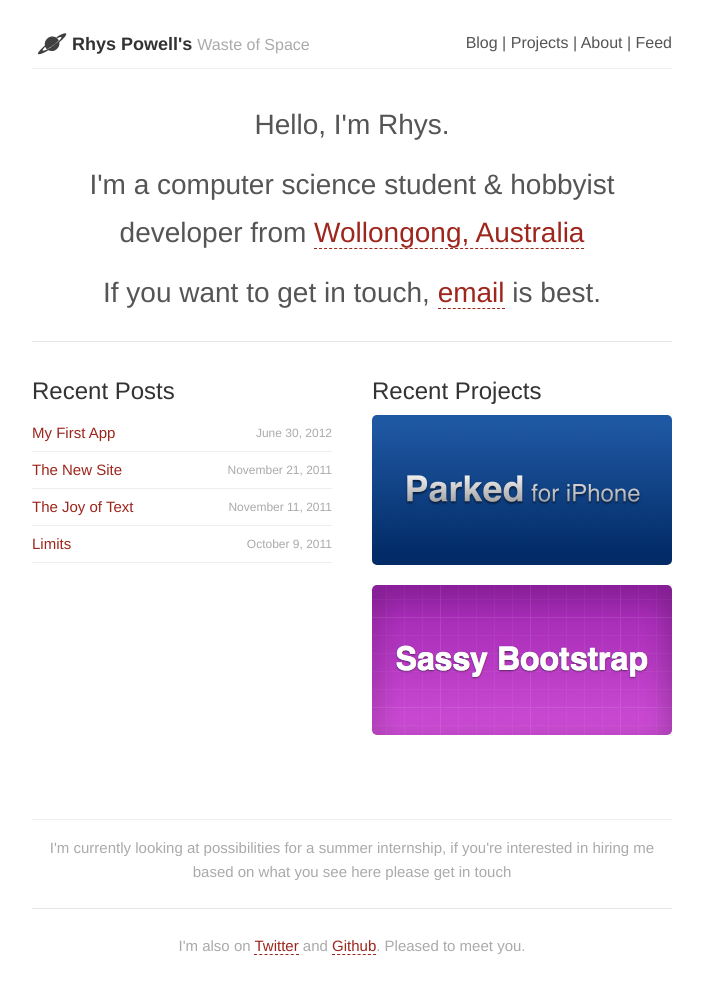
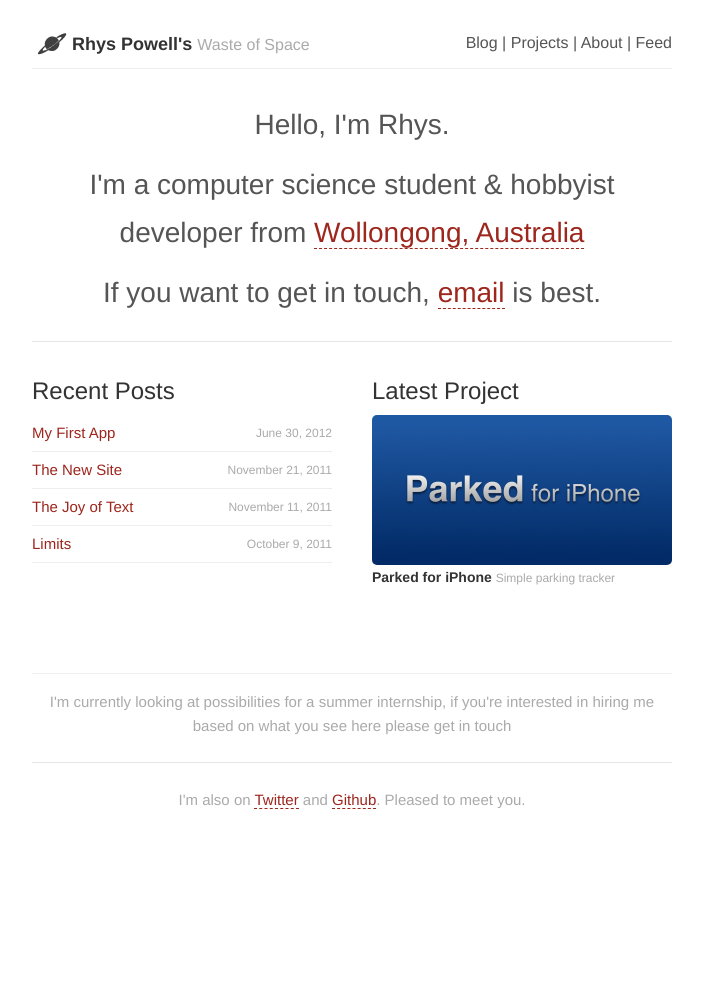
Before and after one commit to rpowelll/rpowelll.github.com, a Jekyll site: the page built from index.html, in a window 1280 px wide. Shown: the whole page, without its empty margins (288-991 px from the left). Built offline with Jekyll 4.4.1, drawn with Linux system fonts in a browser that asks for light colours; Markdown is read by kramdown in place of the engine named in the settings; the list of posts is cut into pages by our own code; after the commit the page ends 900 px from its top, so only the background shows below that.

Commit message:
Only show one latest project on homepage

```diff
--- a/css/site.css
+++ b/css/site.css
@@ -427,9 +427,9 @@ body > section#content .intro p {
       padding: 9px 0 5px 0;
       height: 30px; } }
 #recent-activity #projects .project-thumb {
-  text-indent: -3000px;
   margin-bottom: 20px; }
   #recent-activity #projects .project-thumb a {
+    text-indent: -3000px;
     display: block;
     border-bottom: none;
     -webkit-border-radius: 5px;
--- a/css/site.sass
+++ b/css/site.sass
@@ -119,10 +119,10 @@ body > section#content
 
   #projects
     .project-thumb
-      text-indent: -3000px
       margin-bottom: 20px
 
       a
+        text-indent: -3000px
         display: block
         border-bottom: none
         +border-radius(5px)
--- a/index.html
+++ b/index.html
@@ -22,16 +22,12 @@ layout: default
     {% endfor %}
   </section>
   <section id="projects">
-    <h2>Recent Projects</h2>
+    <h2>Latest Project</h2>
     <article class="project-thumb parked">
       <a href="/projects/parked">
         Parked for iPhone
       </a>
-    </article>
-    <article class="project-thumb sassy-bootstrap">
-      <a href="https://github.com/rpwll/sassy_bootstrap">
-        Sassy Bootstrap
-      </a>
+      <h4>Parked for iPhone <small>Simple parking tracker</small></h4>
     </article>
   </section>
 </section>
```
